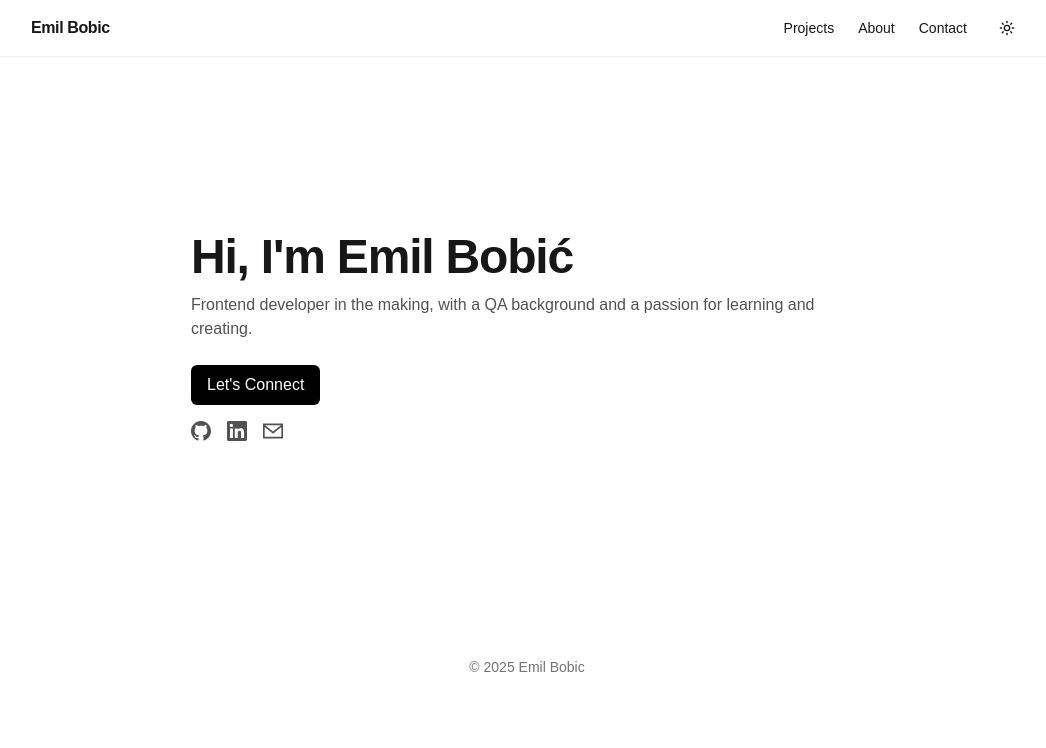
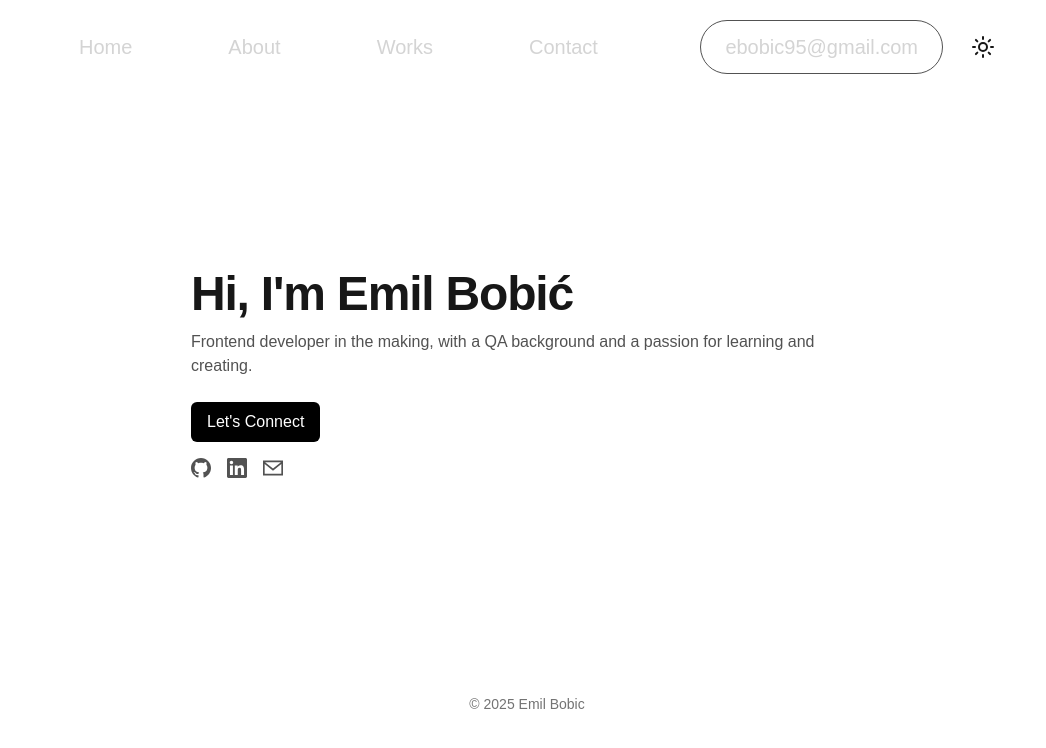
Before and after one commit to ebobic/Portfolio, a Next.js app: page / in a window 1280 px wide. Shown: the top 748 px of the page, without its empty margins (113-1159 px from the left). Built offline with nearby package versions, Linux system fonts and the light colour scheme.

Commit message:
Updated overall design

```diff
--- a/components/navbar.tsx
+++ b/components/navbar.tsx
@@ -2,7 +2,8 @@
 
 import Link from 'next/link'
 import { useTheme } from 'next-themes'
-import { Moon, Sun } from 'lucide-react'
+import { Moon, Sun, Menu, X } from 'lucide-react'
+import { useState } from 'react'
 
 export function Navbar({
 	activeSection,
@@ -12,22 +13,74 @@ export function Navbar({
 	setActiveSection: (section: string) => void
 }) {
 	const { theme, setTheme } = useTheme()
+	const [isMenuOpen, setIsMenuOpen] = useState(false)
 	const toggle = () => setTheme(theme === 'dark' ? 'light' : 'dark')
 
-	return (
-		<nav className="sticky top-0 z-50 w-full border-b border-neutral-200/60 bg-white/70 backdrop-blur dark:border-neutral-800 dark:bg-black/60">
-			<div className="mx-auto flex max-w-5xl items-center justify-between px-4 py-3">
-			<button onClick={() => setActiveSection('hero')} className="font-semibold tracking-tight">Emil Bobic</button>
-				<div className="flex items-center gap-6">
-				<button onClick={() => setActiveSection('projects')} className="text-sm hover:opacity-80">Projects</button>
-<button onClick={() => setActiveSection('about')} className="text-sm hover:opacity-80">About</button>
-<button onClick={() => setActiveSection('contact')} className="text-sm hover:opacity-80">Contact</button>
-					<button onClick={toggle} aria-label="Toggle theme" className="rounded-md p-2 hover:bg-neutral-100 dark:hover:bg-neutral-900">
-						<Sun className="h-4 w-4 dark:hidden" />
-						<Moon className="hidden h-4 w-4 dark:block" />
+	 return (
+		<nav className="sticky top-0 z-50 w-full bg-white dark:bg-[#1a1a2e]">
+			<div className="flex max-w-5xl items-center justify-between px-4 md:px-8 py-3 ml-auto mr-auto">
+				{/* Desktop Navigation */}
+				<div className="hidden md:flex items-center gap-8">
+					<button onClick={() => setActiveSection('hero')} className="text-[1.25rem] text-neutral-300 hover:opacity-80 px-8 py-5">Home</button>
+					<button onClick={() => setActiveSection('about')} className="text-[1.25rem] text-neutral-300 hover:opacity-80 px-8 py-5">About</button>
+					<button onClick={() => setActiveSection('projects')} className="text-[1.25rem] text-neutral-300 hover:opacity-80 px-8 py-5">Works</button>
+					<button onClick={() => setActiveSection('contact')} className="text-[1.25rem] text-neutral-300 hover:opacity-80 px-8 py-5">Contact</button>
+				</div>
+
+				{/* Mobile Menu Button */}
+				<button
+					onClick={() => setIsMenuOpen(!isMenuOpen)}
+					className="md:hidden text-neutral-300 p-2"
+				>
+					{isMenuOpen ? <X className="h-6 w-6" /> : <Menu className="h-6 w-6" />}
+				</button>
+
+				{/* Right side - Email and Theme Toggle */}
+				<div className="flex items-center gap-4">
+					<div className="hidden sm:block rounded-full border border-neutral-600 px-4 md:px-6 py-2 md:py-3">
+						<span className="text-sm md:text-[1.25rem] text-neutral-300">ebobic95@gmail.com</span>
+					</div>
+					<button onClick={toggle} aria-label="Toggle theme" className="rounded-md p-3 hover:bg-neutral-100 dark:hover:bg-neutral-900">
+						<Sun className="h-6 w-6 dark:hidden" />
+						<Moon className="hidden h-6 w-6 dark:block" />
 					</button>
 				</div>
 			</div>
+
+			{/* Mobile Menu */}
+			{isMenuOpen && (
+				<div className="md:hidden bg-white dark:bg-[#1a1a2e] border-t border-neutral-200 dark:border-neutral-700">
+					<div className="px-4 py-2 space-y-2">
+						<button
+							onClick={() => { setActiveSection('hero'); setIsMenuOpen(false); }}
+							className="block w-full text-left py-3 px-4 text-lg text-neutral-300 hover:bg-neutral-100 dark:hover:bg-neutral-800 rounded-md"
+						>
+							Home
+						</button>
+						<button
+							onClick={() => { setActiveSection('about'); setIsMenuOpen(false); }}
+							className="block w-full text-left py-3 px-4 text-lg text-neutral-300 hover:bg-neutral-100 dark:hover:bg-neutral-800 rounded-md"
+						>
+							About
+						</button>
+						<button
+							onClick={() => { setActiveSection('projects'); setIsMenuOpen(false); }}
+							className="block w-full text-left py-3 px-4 text-lg text-neutral-300 hover:bg-neutral-100 dark:hover:bg-neutral-800 rounded-md"
+						>
+							Works
+						</button>
+						<button
+							onClick={() => { setActiveSection('contact'); setIsMenuOpen(false); }}
+							className="block w-full text-left py-3 px-4 text-lg text-neutral-300 hover:bg-neutral-100 dark:hover:bg-neutral-800 rounded-md"
+						>
+							Contact
+						</button>
+						<div className="px-4 py-2">
+							<span className="text-sm text-neutral-300">ebobic95@gmail.com</span>
+						</div>
+					</div>
+				</div>
+			)}
 		</nav>
-	)
-}
+	 )
+	}
```
